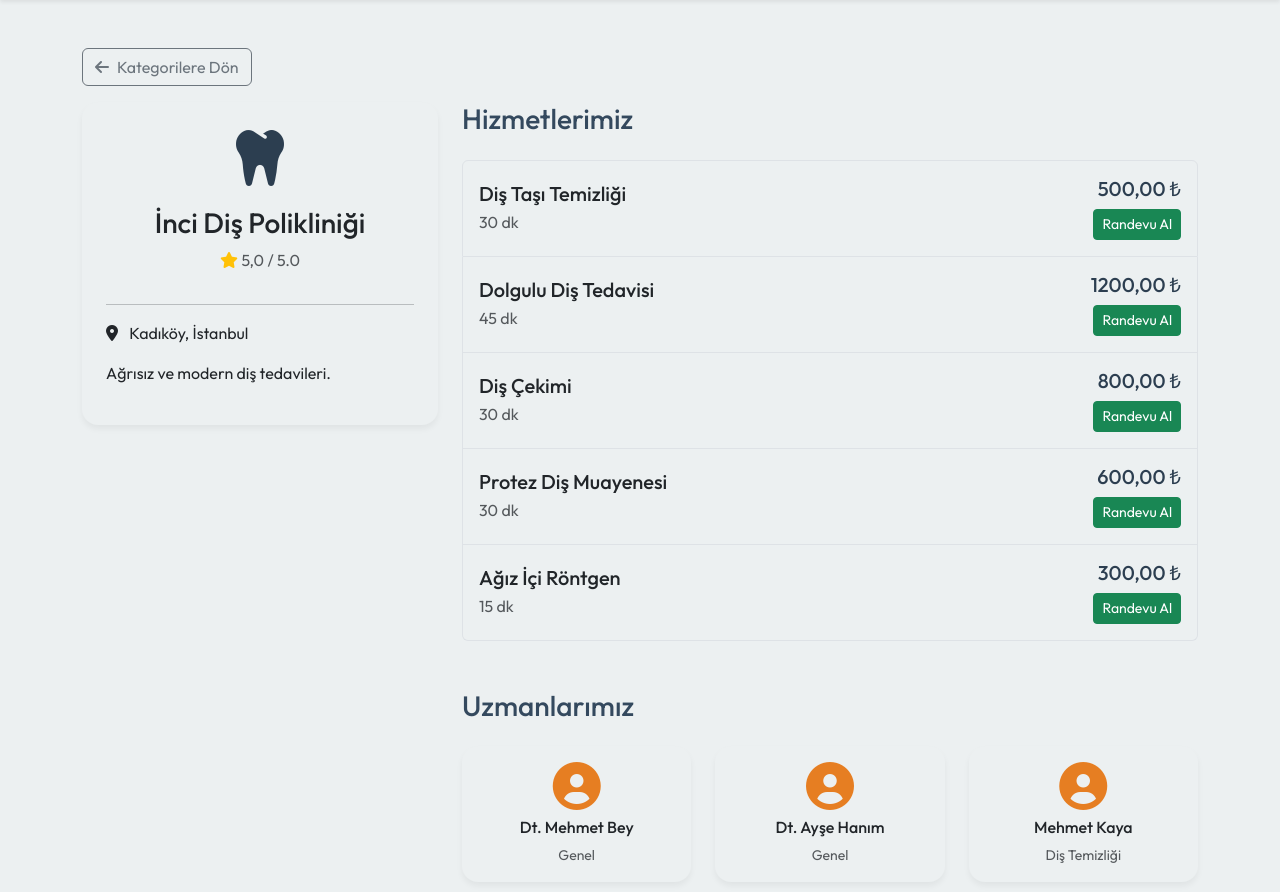
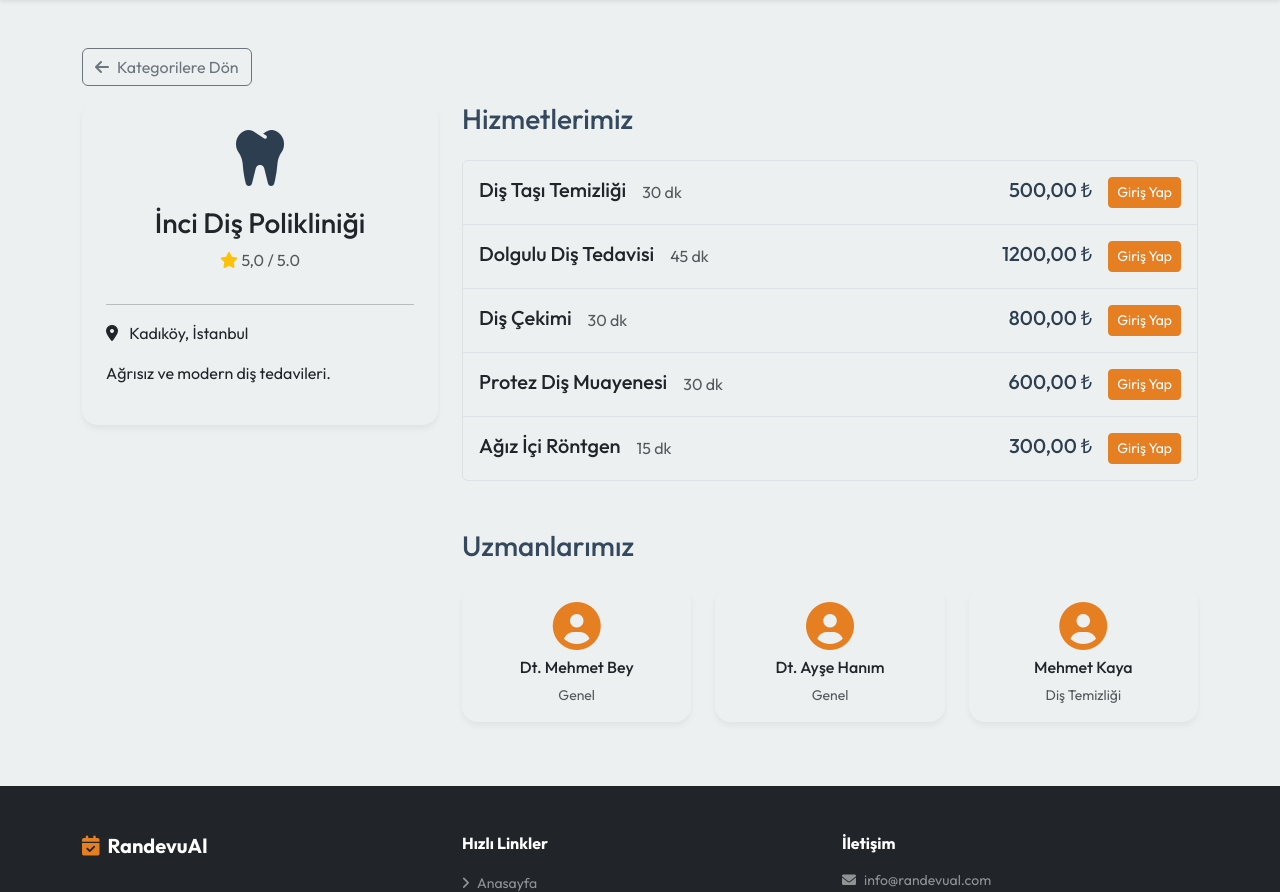
Before and after one commit to BATosi7/randevu-sistemii, a Django app: page /company/123/ in a window 1280 px wide. Shown: the part 78-970 px from the top of the page. Run offline with Django 5.2, Linux system fonts and the light colour scheme; data comes from the database, SQL or seed files in the repository.

Commit message:
Fix: Block business owners and staff from creating appointments

```diff
--- a/templates/business/company_detail.html
+++ b/templates/business/company_detail.html
@@ -31,14 +31,20 @@
             <div class="list-group">
                 {% for service in services %}
                 <div class="list-group-item d-flex justify-content-between align-items-center p-3">
-                    <div>
-                        <h5 class="mb-1">{{ service.name }}</h5>
+                    <div class="d-flex flex-grow-1 align-items-center">
+                        <h5 class="mb-1 me-3">{{ service.name }}</h5>
                         <p class="mb-0 text-muted">{{ service.duration }} dk</p>
                     </div>
-                    <div class="text-end">
-                        <h5 class="mb-1 text-primary">{{ service.price }} ₺</h5>
-                        <a href="{% url 'create_appointment' service.id %}" class="btn btn-sm btn-success mt-1">Randevu
+                    <div class="text-end d-flex align-items-center">
+                        <h5 class="mb-1 text-primary me-3">{{ service.price }} ₺</h5>
+                        {% if user.is_authenticated and user.role == 'customer' %}
+                        <a href="{% url 'create_appointment' service.id %}" class="btn btn-sm btn-primary">Randevu
                             Al</a>
+                        {% elif user.is_authenticated %}
+                        <span class="text-muted">Sadece müşteriler randevu alabilir</span>
+                        {% else %}
+                        <a href="{% url 'login' %}" class="btn btn-sm btn-secondary">Giriş Yap</a>
+                        {% endif %}
                     </div>
                 </div>
                 {% empty %}
```
Also changed, not shown: appointments/views.py (+4 -5 lines).
